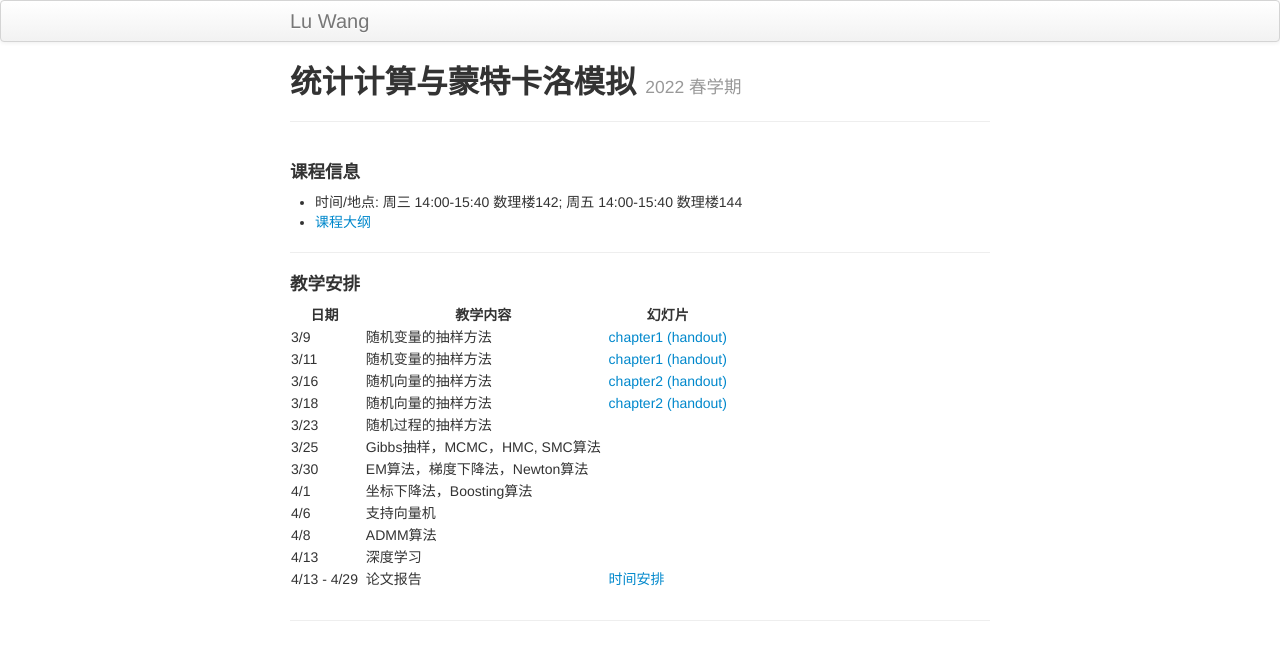
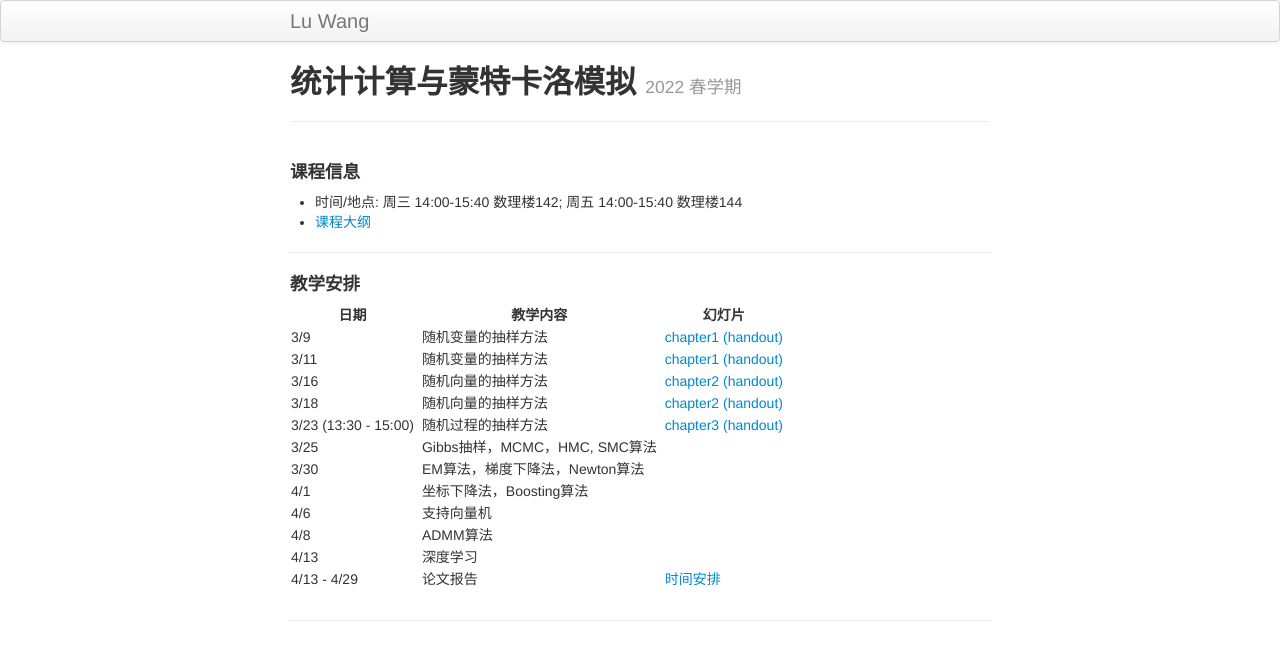
Before and after one commit to wangronglu/StatisticalComputing, a Jekyll site: the page built from index.md, in a window 1280 px wide. Shown: the top 660 px of the page. Built offline with Jekyll 4.4.1, drawn with Linux system fonts in a browser that asks for light colours.

Commit message:
Update index.md

```diff
--- a/index.md
+++ b/index.md
@@ -18,7 +18,7 @@ description: Course Website
 | 3/11 || 随机变量的抽样方法 || [chapter1](Lectures/chapter1.pdf) [(handout)](Lectures/chapter1_handout.pdf) |
 | 3/16 || 随机向量的抽样方法 || [chapter2](Lectures/chapter2.pdf) [(handout)](Lectures/chapter2_handout.pdf) |
 | 3/18 || 随机向量的抽样方法 || [chapter2](Lectures/chapter2.pdf) [(handout)](Lectures/chapter2_handout.pdf) |
-| 3/23 || 随机过程的抽样方法 ||  |
+| 3/23 (13:30 - 15:00) || 随机过程的抽样方法 || [chapter3](Lectures/chapter3.pdf) [(handout)](Lectures/chapter3_handout.pdf)  |
 | 3/25 || Gibbs抽样，MCMC，HMC, SMC算法 ||  |
 | 3/30 || EM算法，梯度下降法，Newton算法 ||  |
 | 4/1 || 坐标下降法，Boosting算法 ||  |
```
